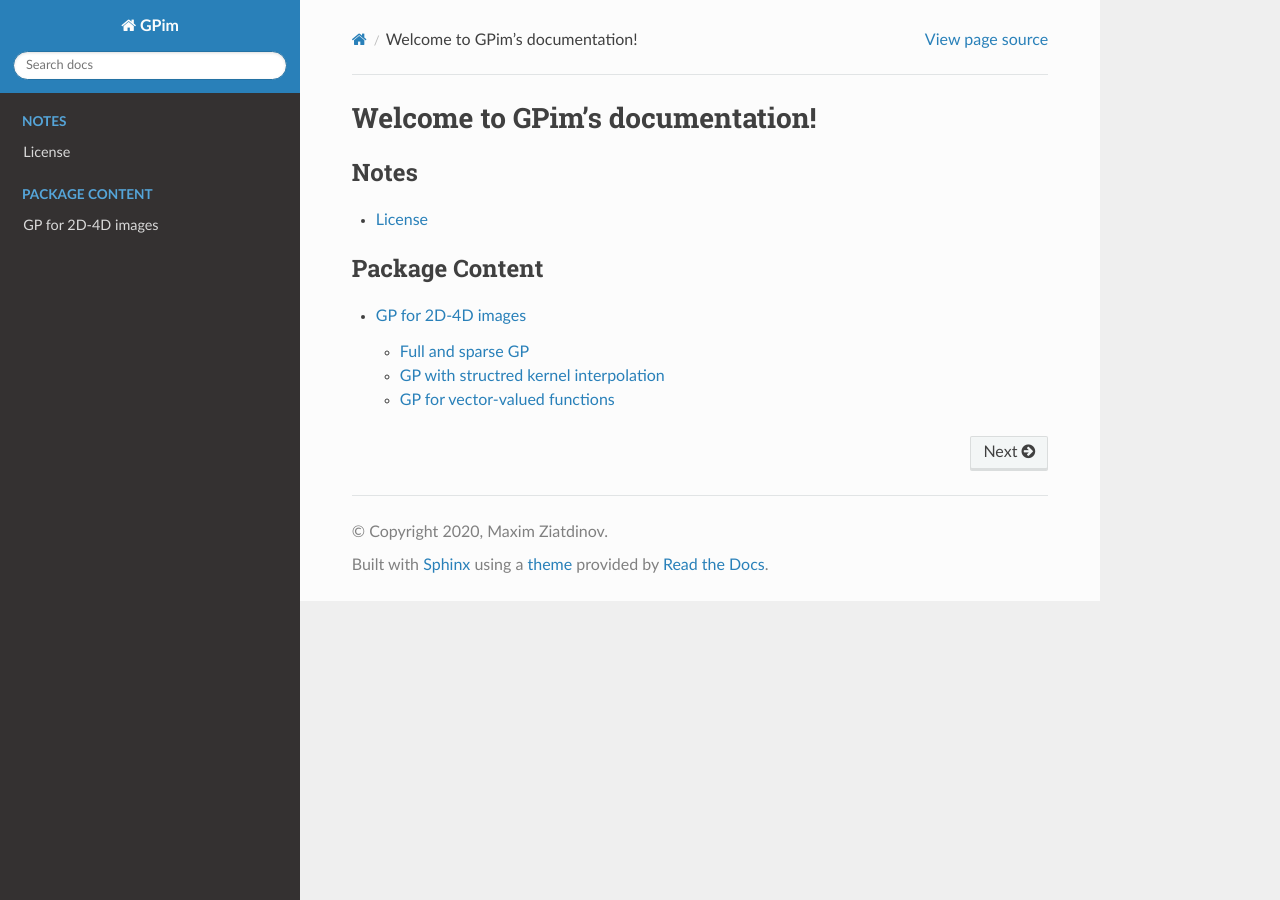
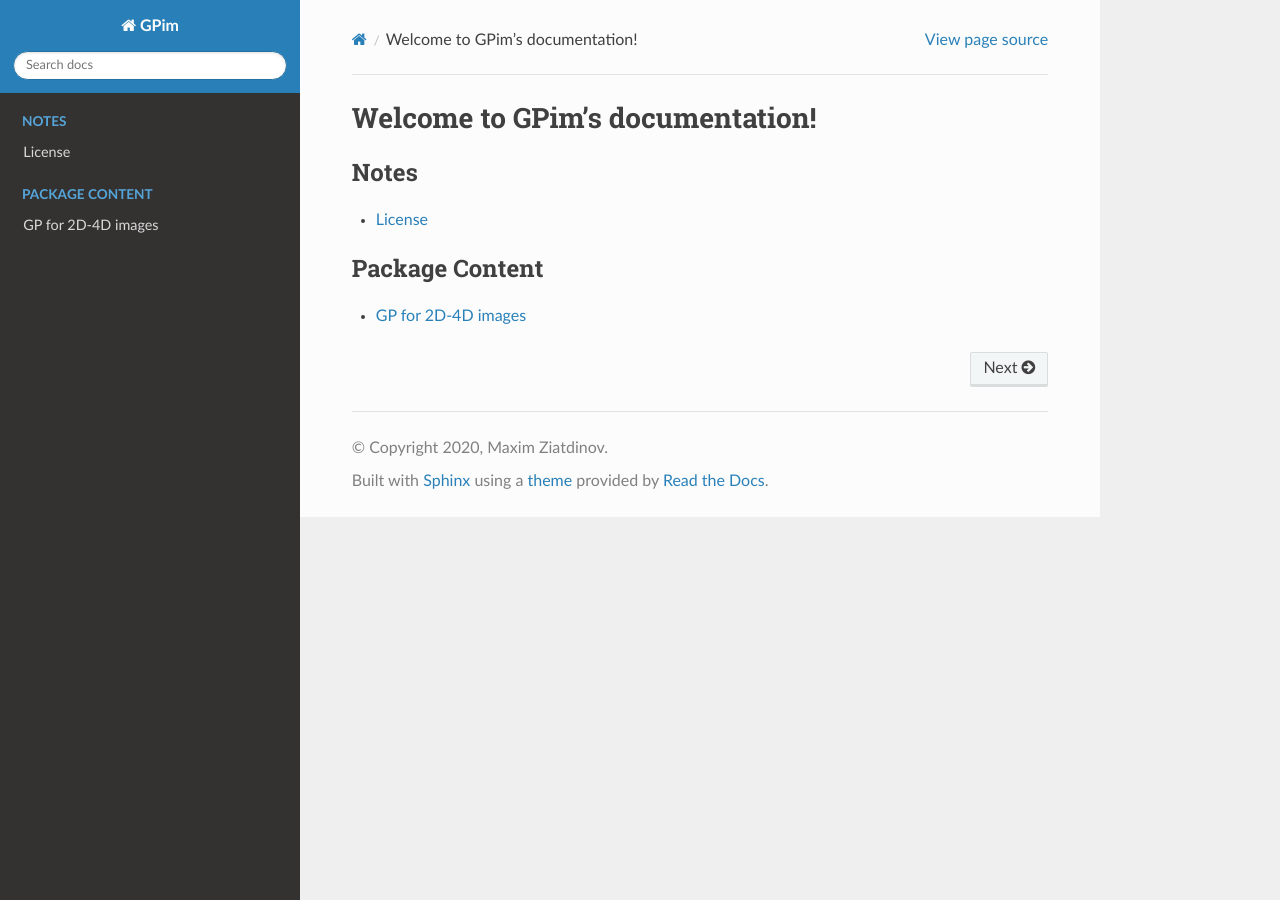
Before and after one commit to ziatdinovmax/GPim, a Sphinx documentation site: the page built from docs/source/index.rst, in a window 1280 px wide. Built offline with Sphinx 7.4.7 and the Read the Docs theme 2.0.0, drawn with Linux system fonts in a browser that asks for light colours; pages that are not in the unit, such as notebooks, are missing from menus.

Commit message:
Update gpreg.rst

```diff
--- a/docs/source/gpreg.rst
+++ b/docs/source/gpreg.rst
@@ -1,8 +1,6 @@
 GP for 2D-4D images
 ====================
 
-Full and sparse GP
-------------------------------------------------
 .. automodule:: gpim.gpreg.gpr
     :members:
 
@@ -11,8 +9,6 @@
     :undoc-members:
     :member-order: bysource
 
-GP with structred kernel interpolation
----------------------------------------------------
 .. automodule:: gpim.gpreg.skgpr
     :members:
 
@@ -26,8 +22,6 @@
     :undoc-members:
     :member-order: bysource
 
-GP for vector-valued functions
-----------------------------------------------------
 .. automodule:: gpim.gpreg.vgpr
     :members:
 
```
